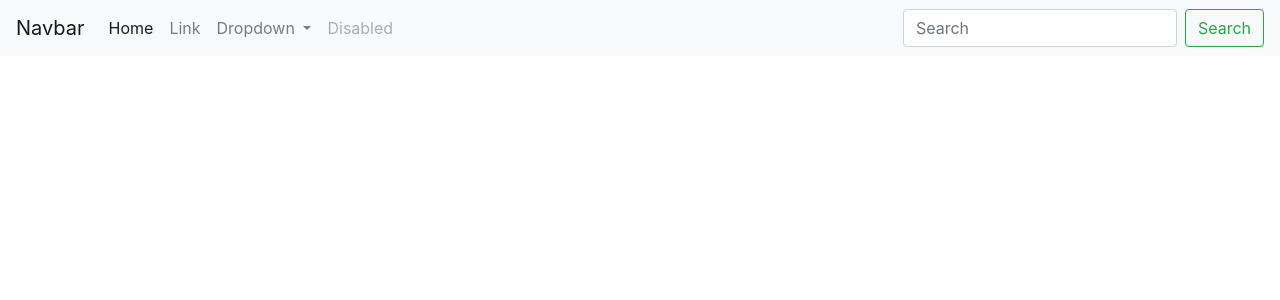
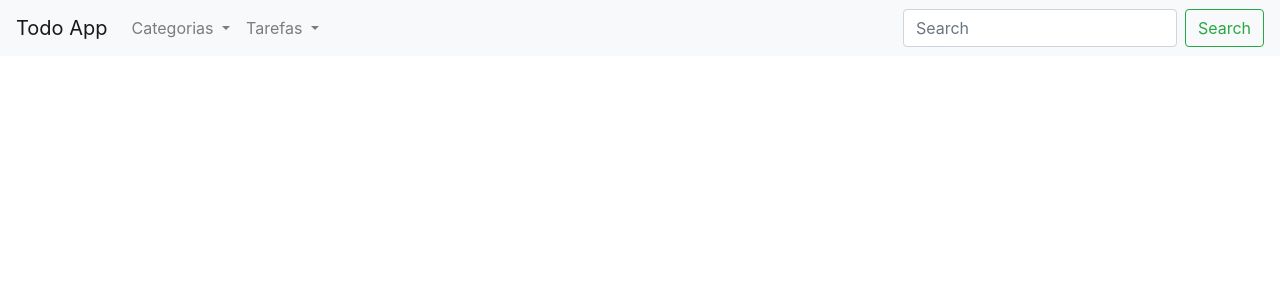
Before and after one commit to CleysonPH/django-todoapp, a Django app: page / in a window 1280 px wide. Shown: the top 300 px of the page. Run offline with Django 3.2, Linux system fonts and the light colour scheme; some libraries are stand-ins or nearby versions.

Commit message:
Improved the navbar

```diff
--- a/templates/base.html
+++ b/templates/base.html
@@ -14,7 +14,7 @@
 <body>
     <!-- Navbar Starts -->
     <nav class="navbar navbar-expand-lg navbar-light bg-light">
-        <a class="navbar-brand" href="#">Navbar</a>
+        <a class="navbar-brand" href="#">Todo App</a>
         <button class="navbar-toggler" type="button" data-toggle="collapse" data-target="#navbarSupportedContent"
             aria-controls="navbarSupportedContent" aria-expanded="false" aria-label="Toggle navigation">
             <span class="navbar-toggler-icon"></span>
@@ -22,26 +22,26 @@
 
         <div class="collapse navbar-collapse" id="navbarSupportedContent">
             <ul class="navbar-nav mr-auto">
-                <li class="nav-item active">
-                    <a class="nav-link" href="#">Home <span class="sr-only">(current)</span></a>
-                </li>
-                <li class="nav-item">
-                    <a class="nav-link" href="#">Link</a>
-                </li>
                 <li class="nav-item dropdown">
-                    <a class="nav-link dropdown-toggle" href="#" id="navbarDropdown" role="button" data-toggle="dropdown"
+                    <a class="nav-link dropdown-toggle" href="#" id="categories-dropdown" role="button" data-toggle="dropdown"
                         aria-haspopup="true" aria-expanded="false">
-                        Dropdown
+                        Categorias
                     </a>
-                    <div class="dropdown-menu" aria-labelledby="navbarDropdown">
-                        <a class="dropdown-item" href="#">Action</a>
-                        <a class="dropdown-item" href="#">Another action</a>
-                        <div class="dropdown-divider"></div>
-                        <a class="dropdown-item" href="#">Something else here</a>
+                    <div class="dropdown-menu" aria-labelledby="categories-dropdown">
+                        <a class="dropdown-item" href="#">Listar</a>
+                        <a class="dropdown-item" href="{% url 'tasks:create-category' %}">Adicionar</a>
                     </div>
                 </li>
-                <li class="nav-item">
-                    <a class="nav-link disabled" href="#" tabindex="-1" aria-disabled="true">Disabled</a>
+
+                <li class="nav-item dropdown">
+                    <a class="nav-link dropdown-toggle" href="#" id="tasks-dropdown" role="button" data-toggle="dropdown"
+                        aria-haspopup="true" aria-expanded="false">
+                        Tarefas
+                    </a>
+                    <div class="dropdown-menu" aria-labelledby="tasks-dropdown">
+                        <a class="dropdown-item" href="#">Listar</a>
+                        <a class="dropdown-item" href="#">Adicionar</a>
+                    </div>
                 </li>
             </ul>
             <form class="form-inline my-2 my-lg-0">
```
